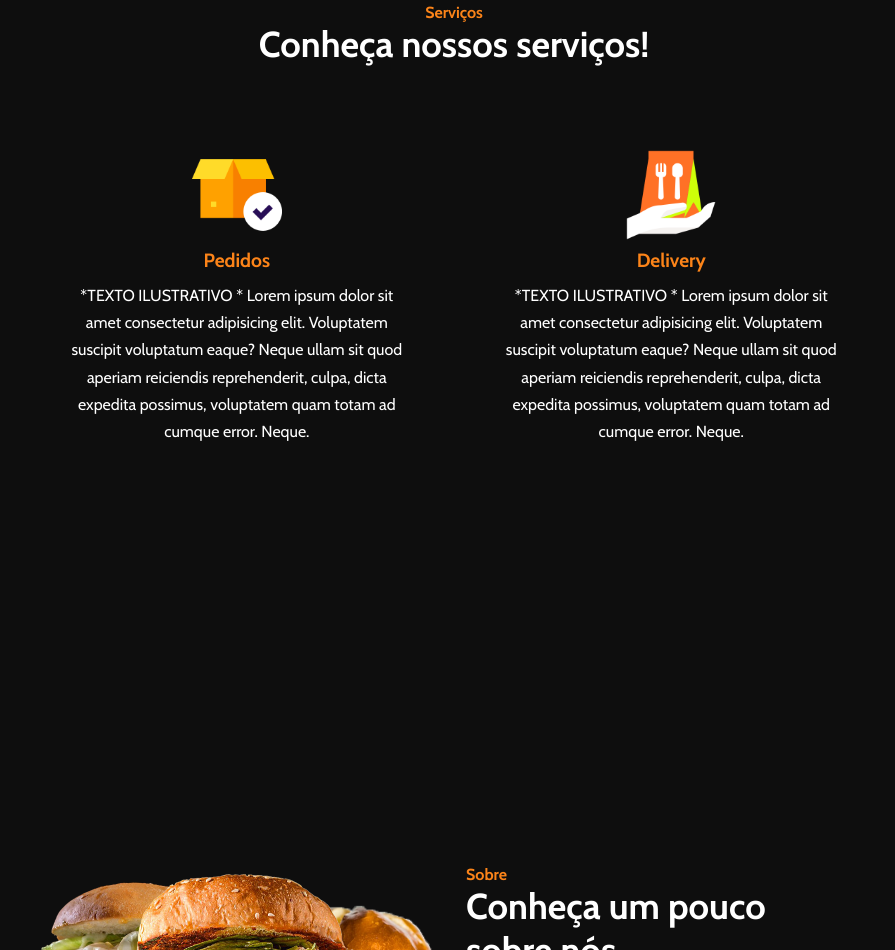
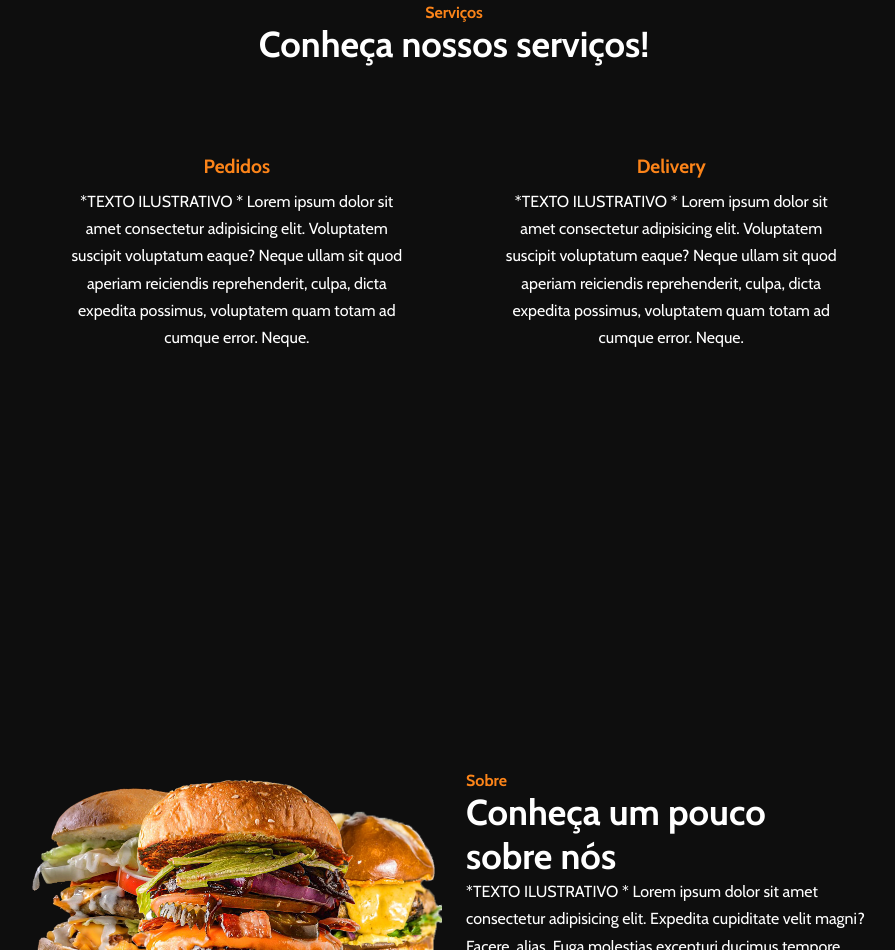
Before and after one commit to gsvictorr/HamburgueriaWeb, a plain HTML site: page index.html in a window 1280 px wide. Shown: the part 1804-2754 px from the top of the page, without its empty margins (186-1081 px from the left). Drawn offline with nearby package versions, Linux system fonts and the light colour scheme; a web font is replaced by a local one.

Commit message:
Update index.html

```diff
--- a/index.html
+++ b/index.html
@@ -93,7 +93,6 @@
         </div>
         <div class="servicos-container">
             <div class="s-box">
-                <img src="images/servico1.png" alt="">
                 <h3>Pedidos</h3>
                 <p> *TEXTO ILUSTRATIVO * Lorem ipsum dolor sit amet consectetur adipisicing elit. Voluptatem suscipit voluptatum eaque? Neque
                     ullam sit quod aperiam reiciendis reprehenderit, culpa, dicta expedita possimus, voluptatem quam
@@ -101,7 +100,6 @@
             </div>
 
             <div class="s-box">
-                <img src="images/servico2.png" alt="">
                 <h3>Delivery</h3>
                 <p> *TEXTO ILUSTRATIVO * Lorem ipsum dolor sit amet consectetur adipisicing elit. Voluptatem suscipit voluptatum eaque?
                     Neque
```
